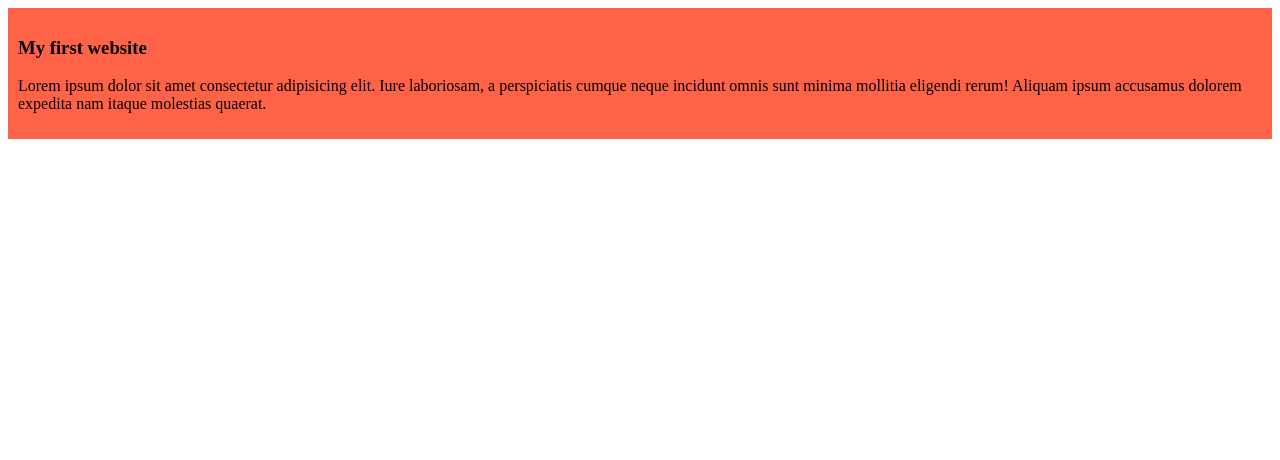
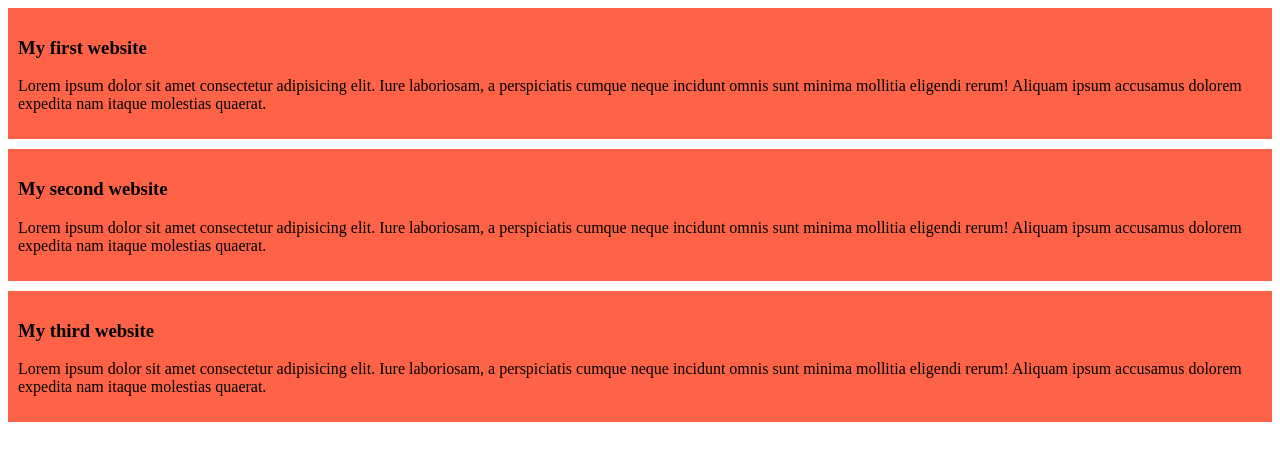
Before and after one commit to Tamanna4D/my-esay-website, a plain HTML site: page index.html in a window 1280 px wide. Drawn offline with Linux system fonts and the light colour scheme.

Commit message:
added next update

```diff
--- a/index.html
+++ b/index.html
@@ -11,5 +11,14 @@
         <h3>My first website</h3>
         <p>Lorem ipsum dolor sit amet consectetur adipisicing elit. Iure laboriosam, a perspiciatis cumque neque incidunt omnis sunt minima mollitia eligendi rerum! Aliquam ipsum accusamus dolorem expedita nam itaque molestias quaerat.</p>
     </div>
+    <div>
+        <h3>My second website</h3>
+        <p>Lorem ipsum dolor sit amet consectetur adipisicing elit. Iure laboriosam, a perspiciatis cumque neque incidunt omnis sunt minima mollitia eligendi rerum! Aliquam ipsum accusamus dolorem expedita nam itaque molestias quaerat.</p>
+    </div>
+    <div>
+        <h3>My third website</h3>
+        <p>Lorem ipsum dolor sit amet consectetur adipisicing elit. Iure laboriosam, a perspiciatis cumque neque incidunt omnis sunt minima mollitia eligendi rerum! Aliquam ipsum accusamus dolorem expedita nam itaque molestias quaerat.</p>
+    </div>
+
 </body>
 </html>
--- a/styles/blog.css
+++ b/styles/blog.css
@@ -1,4 +1,6 @@
 div{
     background-color: tomato;
     padding: 10px;
+    margin-bottom: 10px;
+
 }
```
